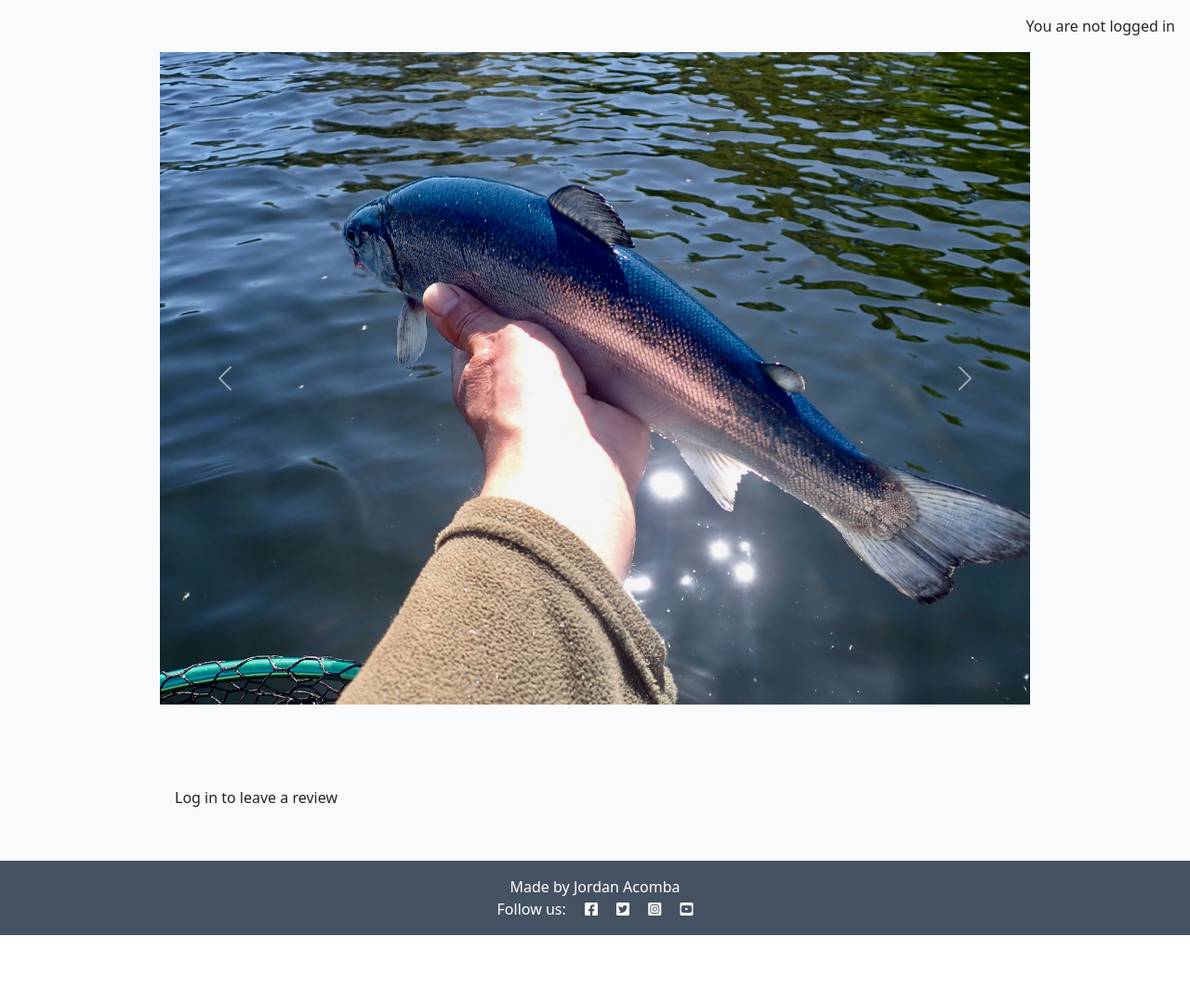
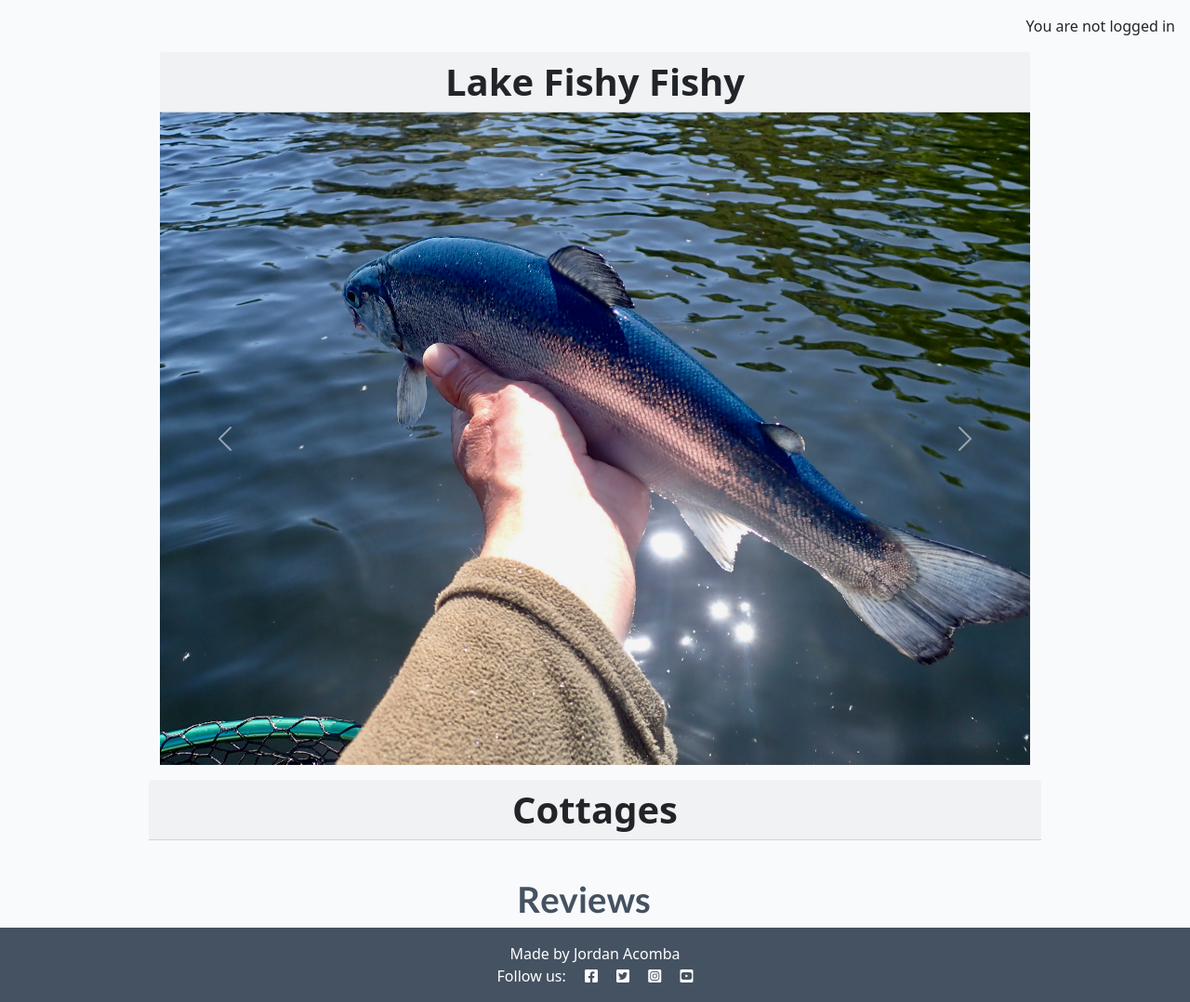
Before and after one commit to Jordalenko/happy_valley_holiays_v2, a Django app: page / in a window 1280 px wide. Shown: the part 60-1138 px from the top of the page at 93% size. Before the commit the page ends 1066 px from the top, so only its background shows below. Run offline with Django 4.2, Linux system fonts and the light colour scheme; data that the repository does not hold is empty.

Commit message:
Add review_detail.html page to cottages app. Add formatting for reviews in index.html to display only the top 3 rated reviews with the option to display the following rated reviews in groups of 3.

```diff
--- a/cottages/templates/cottages/index.html
+++ b/cottages/templates/cottages/index.html
@@ -6,6 +6,9 @@
 <div class="container-fluid" id="review-hero-image">
   <div class="row">
     <div class="card mb-4">
+      <h1 class="card-header text-center">
+        <strong>Lake Fishy Fishy</strong>
+      </h1>
       {% if lake_images %}
       <div id="heroCarousel" class="carousel slide" data-bs-ride="carousel">
         <div class="carousel-inner">
@@ -35,9 +38,12 @@
         </button>
       </div>
       {% endif %}
-      <!-- Cottages Column -->
+      <!-- Cottages -->
       <div class="col-12 mt-3 left">
         <div class="row">
+          <h1 class="card-header text-center">
+              <strong>Cottages</strong>
+          </h1>
           {% for cottage in cottage_list %}
           <div class="col-md-6">
             <div class="card mb-6">
@@ -79,9 +85,12 @@
     </div>
     <div class="row">
       <!-- Reviews Column -->
-      <div class="col-12 mt-3 left">
+      <div class="col-12 mt-3 justify-content-center">
         <div class="row">
-          <!-- {% for review in review_list %} -->
+          <h2 class="text-center">
+            <a href="{% url 'review_detail' %}" class="review-link brand">Reviews</a>
+          </h2>
+          {% for review in review_list %}
           <div class="col-md-4">
             <div class="card mb-4">
               <div class="card-body">
@@ -103,10 +112,6 @@
                     <p class="author">Guest: {{ review.guest }}</p>
                   </div>
                 </div>
-                <a
-                  href="{% url 'review_detail' review.slug %}"
-                  class="post-link"
-                >
                   <h2 class="card-title">{{ review.title }}</h2>
                 </a>
 
@@ -120,32 +125,16 @@
         </div>
         <div class="row">{% endif %} {% endfor %}</div>
       </div>
-      <!-- Creating New Reviews -->
-      <div class="col-md-4 card mb-4 mt-3">
-        <div class="card-body">
-          {% if user.is_authenticated %}
-          <h3>Leave a review:</h3>
-          <p>Posting as: {{ user.username }}</p>
-          {% else %}
-          <p>Log in to leave a review</p>
-          {% endif %}
-        </div>
+    </div>
+    {% if is_paginated and page_obj.has_next %}
+      <div class="d-flex justify-content-end mb-2">
+        <a href="?page={{ page_obj.next_page_number }}" class="btn btn-dark btn-lg">
+          Next 3 Reviews
+        </a>
       </div>
-    </div>
-    {% if is_paginated %}
-    <nav aria-label="Page navigation">
-      <ul class="pagination justify-content-center">
-        {% if page_obj.has_next %}
-        <li>
-          <a href="?page={{ page_obj.next_page_number }}" class="page-link">
-            NEXT &raquo;</a
-          >
-        </li>
-        {% endif %}
-      </ul>
-    </nav>
     {% endif %}
   </div>
+</div>
 
   <!-- index.html content ends here -->
   {% endblock %}
--- a/cottages/urls.py
+++ b/cottages/urls.py
@@ -1,11 +1,19 @@
 from django.urls import path
-from .views import HomePageView, cottage_detail, review_edit, review_delete
+from .views import (
+    HomePageView,
+    cottage_detail,
+    review_edit,
+    review_delete,
+    review_detail,
+)
 
 urlpatterns = [
     path('', HomePageView.as_view(), name='home'),
+    path('reviews/', review_detail, name='review_detail'),
     path('<slug:slug>/', cottage_detail, name='cottage_detail'),
     path('<slug:slug>/edit_review/<int:review_id>/',
          review_edit, name='review_edit'),
     path('<slug:slug>/delete_review/<int:review_id>/',
          review_delete, name='review_delete'),
+
 ]
--- a/cottages/views.py
+++ b/cottages/views.py
@@ -6,6 +6,8 @@ from django.conf import settings
 from .models import Cottage, Review
 from .forms import CommentForm
 import os
+from .forms import ReviewForm
+from django.core.paginator import Paginator, PageNotAnInteger, EmptyPage
 
 
 # Create your views here.
@@ -13,11 +15,25 @@ class HomePageView(TemplateView):
     template_name = "cottages/index.html"
 
     def get_context_data(self, **kwargs):
-        import os
-        from django.conf import settings
 
         context = super().get_context_data(**kwargs)
         context["cottage_list"] = Cottage.objects.all()
+        context["review_list"] = Review.objects.all()
+
+        review_qs = Review.objects.filter(approved=True).order_by('-rating', '-created_at')
+        paginator = Paginator(review_qs, 3)
+
+        page = self.request.GET.get("page")
+        try:
+            page_obj = paginator.page(page)
+        except PageNotAnInteger:
+            page_obj = paginator.page(1)
+        except EmptyPage:
+            page_obj = paginator.page(paginator.num_pages)
+
+        context["review_list"] = page_obj.object_list
+        context["page_obj"] = page_obj
+        context["is_paginated"] = page_obj.has_other_pages()
 
         lake_images = []  # Always define it first
 
@@ -29,12 +45,12 @@ class HomePageView(TemplateView):
                 if img.lower().endswith(('.jpg', '.jpeg', '.png', '.gif'))
             ]
 
-        # ✅ Now safe to loop over lake_images
         for img in lake_images:
             full_path = os.path.join(settings.MEDIA_ROOT, img)
             print(f"Checking: {full_path} --> Exists: {os.path.exists(full_path)}")
 
         context["lake_images"] = lake_images
+
         return context
 
 
@@ -67,16 +83,35 @@ def cottage_detail(request, slug):
         }
     )
 
-    # return render(
-    #     request,
-    #     "cottages/cottage_detail.html",
-    #     {
-    #         "cottage": cottage,
-    #         "reviews": reviews,
-    #         "review_count": review_count,
-    #         "review_form": comment_form,
-    #     }
 
+def review_detail(request):
+    # Define the cottage slugs you're grouping reviews by
+    cottages = ['rock-terrace', 'pen-y-graig']
+    reviews_by_cottage = {}
+
+    # Get the top 3 reviews for each cottage, ordered by rating and date
+    for cottage_slug in cottages:
+        reviews = Review.objects.filter(
+            cottage__slug=cottage_slug,
+            approved=True
+        ).order_by('-rating', '-created_at')[:3]
+        reviews_by_cottage[cottage_slug] = reviews
+
+    if request.method == "POST":
+        review_form = ReviewForm(request.POST, request.FILES)
+        if review_form.is_valid():
+            review = review_form.save(commit=False)
+            review.guest = request.user
+            review.save()
+            messages.success(request, 'Review submitted and awaiting approval.')
+            return HttpResponseRedirect(request.path_info)
+    else:
+        review_form = ReviewForm()
+
+    return render(request, 'cottages/review_detail.html', {
+        'reviews_by_cottage': reviews_by_cottage,
+        'review_form': review_form,
+    })
 
 
 def review_edit(request, slug, review_id):
--- a/static/css/style.css
+++ b/static/css/style.css
@@ -173,3 +173,10 @@ body {
   display: block;
   margin: 0 auto;
 }
+
+#review-page-image {
+  max-width: 30%;
+  height: auto;
+  display: block;
+  margin: 0 auto;
+}
--- a/templates/base.html
+++ b/templates/base.html
@@ -28,6 +28,19 @@
 
     <!-- Custom CSS -->
     <link rel="stylesheet" href="{% static 'css/style.css' %}">
+
+    <style>
+        .review-link {
+            font-size: 1.2em;
+            color: #445261;
+            text-decoration: none;
+        }
+
+        .review-link:hover {
+            color: #E84610;
+            text-decoration: none;
+        }
+    </style>
 
 </head>
 
```
Also changed, not shown: cottages/forms.py (+13 -1 lines), cottages/templates/cottages/review_detail.html (added, +71 -0 lines).
